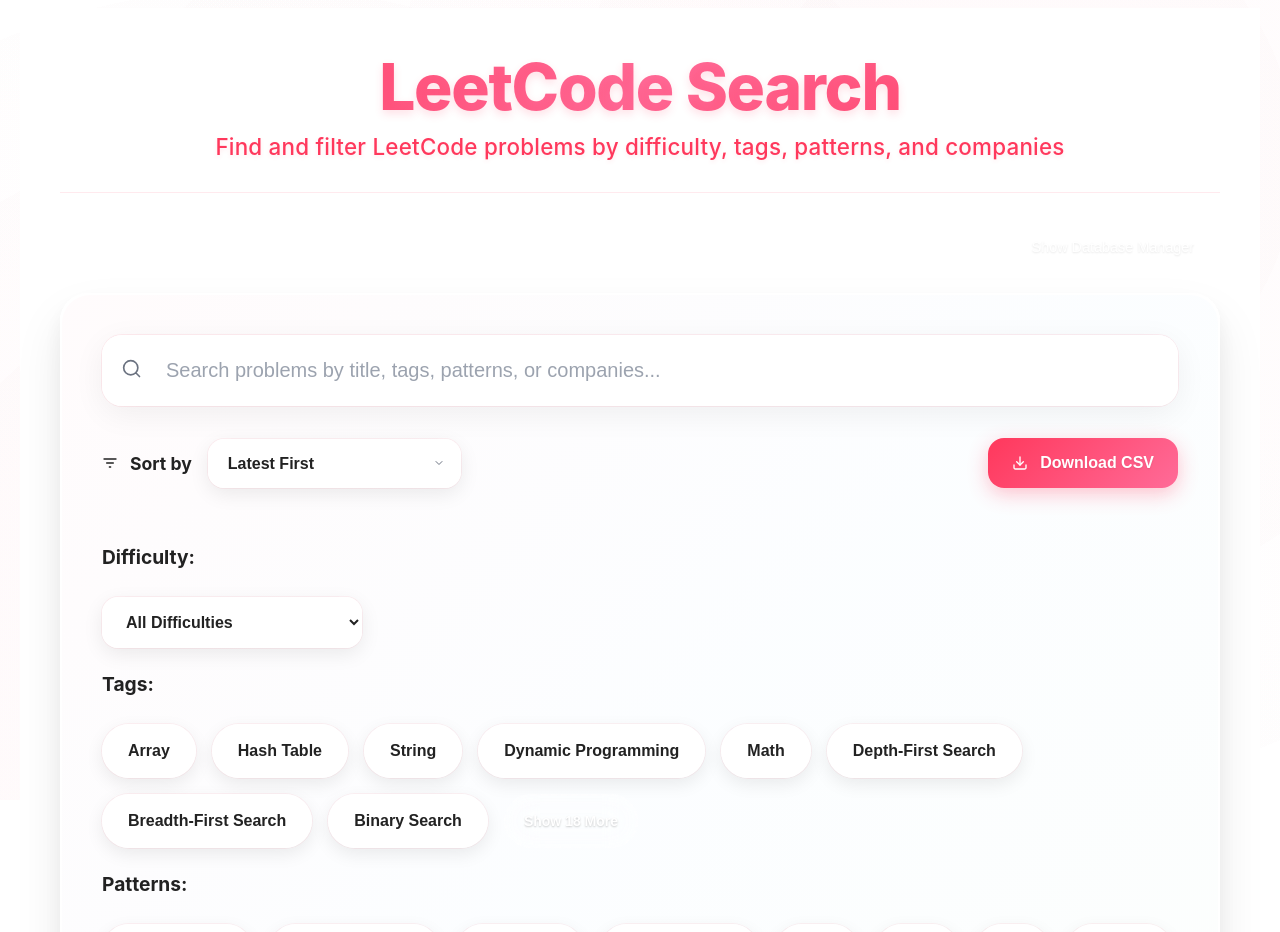
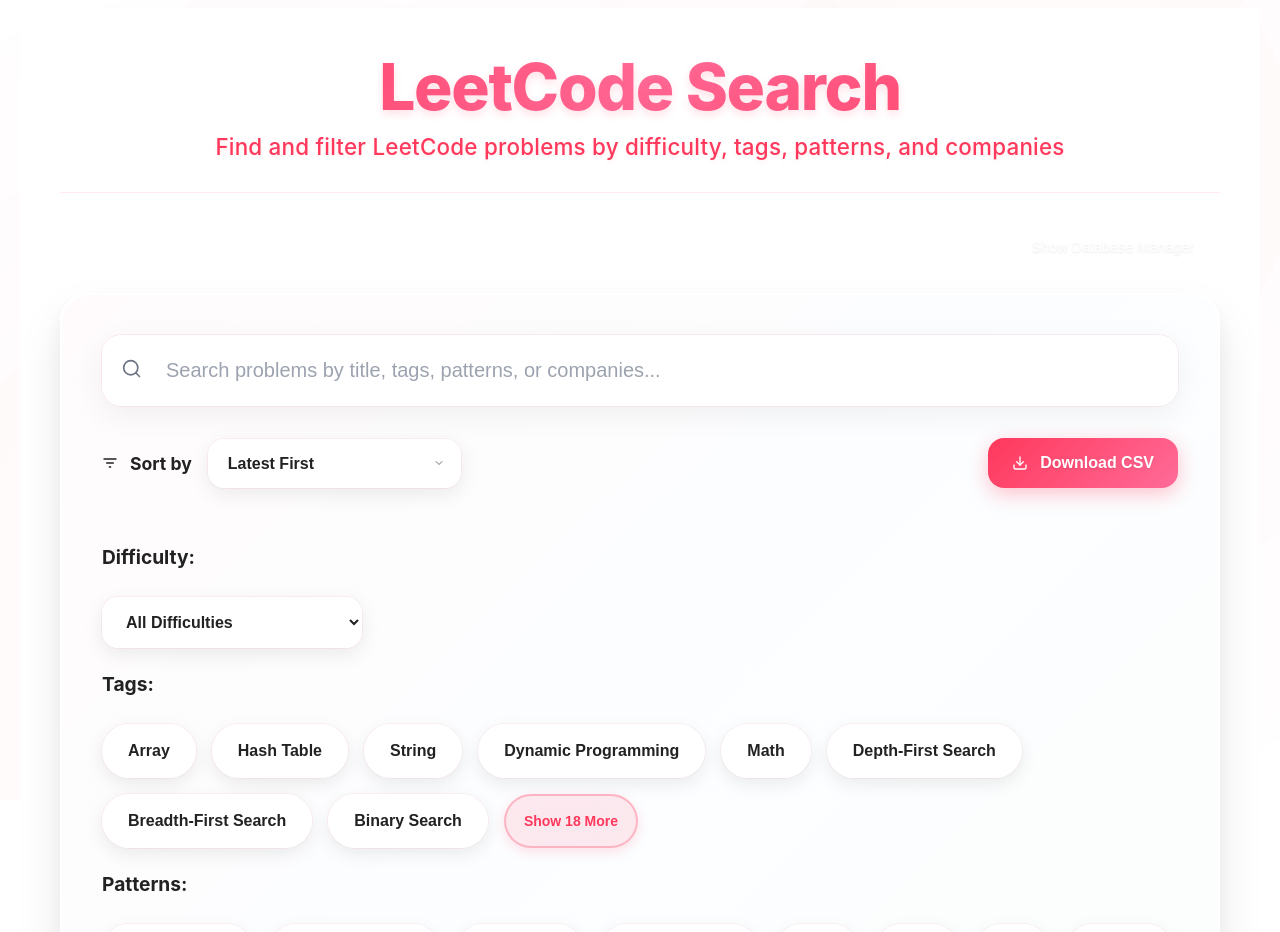
Before and after one commit to yennanliu/LCSearch, a Vue app in the folder lc_search_ui/: page / in a window 1280 px wide. Shown: the top 932 px of the page. Built offline with nearby package versions, Linux system fonts and the light colour scheme.

Commit message:
fix the show more / less button color

```diff
--- a/lc_search_ui/src/components/FilterPanel.vue
+++ b/lc_search_ui/src/components/FilterPanel.vue
@@ -296,24 +296,25 @@
 
 .show-more-btn {
   padding: 12px 18px;
-  background: rgba(255, 255, 255, 0.25);
-  border: 2px dashed rgba(255, 255, 255, 0.5);
+  background: rgba(255, 56, 92, 0.1);
+  border: 2px solid rgba(255, 56, 92, 0.3);
   border-radius: 30px;
   font-size: 14px;
   font-weight: 600;
-  color: white;
+  color: #FF385C;
   cursor: pointer;
   transition: all 0.3s ease;
   backdrop-filter: blur(15px);
-  text-shadow: 0 1px 2px rgba(0, 0, 0, 0.2);
+  text-shadow: none;
+  box-shadow: 0 4px 12px rgba(255, 56, 92, 0.15);
 }
 
 .show-more-btn:hover {
-  border-color: rgba(255, 255, 255, 0.8);
-  background: rgba(255, 255, 255, 0.35);
-  color: white;
+  border-color: rgba(255, 56, 92, 0.5);
+  background: rgba(255, 56, 92, 0.15);
+  color: #FF2A52;
   transform: translateY(-2px);
-  box-shadow: 0 8px 20px rgba(0, 0, 0, 0.2);
+  box-shadow: 0 8px 20px rgba(255, 56, 92, 0.25);
 }
 
 .filter-actions {
```
